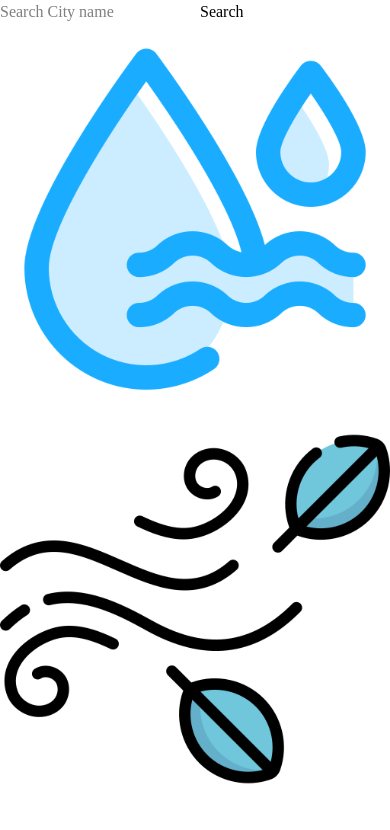
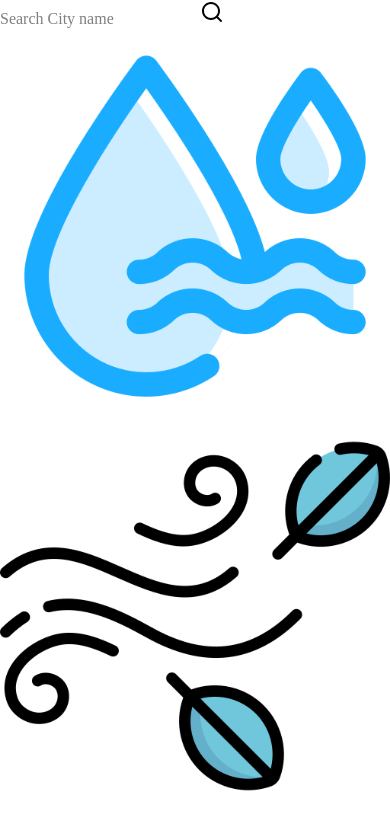
Before and after one commit to Jitendra-webdev75/WeatherApp, a React (Vite) app: page / in a window 390 px wide. Shown: the top 830 px of the page. Built offline with nearby package versions, Linux system fonts and the light colour scheme.

Commit message:
making it responsive

```diff
--- a/package.json
+++ b/package.json
@@ -10,6 +10,7 @@
     "preview": "vite preview"
   },
   "dependencies": {
+    "@remixicon/react": "^4.9.0",
     "@vitejs/plugin-react": "^6.0.1",
     "react": "^19.2.4",
     "react-dom": "^19.2.4",
--- a/src/App.jsx
+++ b/src/App.jsx
@@ -2,6 +2,7 @@ import { useState } from "react";
 import Cards from "./component/Cards.jsx";
 import humidity from "../src/assets/humidity.png";
 import wind from "../src/assets/wind.png";
+import { RiSearchLine } from "@remixicon/react";
 
 function App() {
   const [value, setValue] = useState("");
@@ -10,8 +11,13 @@ function App() {
   const [humd, setHumd] = useState("");
   const [windM, setWindM] = useState("");
   const [isOn, setIson] = useState("");
+  const [cond, setCond] = useState(false);
 
   const getData = async () => {
+    if (value.trim() == "") {
+      alert("🤡 Enter city name");
+      return;
+    }
     const apiKey = "c87452cfea264e3c9f4161806261703";
     const url = `https://api.weatherapi.com/v1/current.json?key=${apiKey}&q=${value}`;
     const response = await fetch(url);
@@ -22,6 +28,7 @@ function App() {
     setLoc(`${result.location.name}`);
     setHumd(`${result.current.humidity}`);
     setWindM(`${result.current.wind_kph}Kph`);
+    setCond(true);
 
     imgHandler(code);
   };
@@ -47,47 +54,99 @@ function App() {
   };
   return (
     <>
-      <div className="main h-[100vh] w-[100vw] flex  justify-center items-center bg-zinc-800">
+      <div
+        className="main h-[100vh] w-[100vw] flex  justify-center items-center bg-zinc-800
+      "
+      >
         <div
-          className="contentBox  h-[70vh] w-[33vw] bg-emerald-500 rounded-2xl
-          p-10"
+          className="contentBox  h-[70vh] w-[33vw]    backdrop:blur-md  rounded-2xl
+          p-10  bg-gradient-to-tr from-zinc-650 via-emerald-750 to-teal-600
+          ring-1 ring-cyan-200 shadow-md shadow-cyan-200
+          sm:h-[70vh] sm:w-[70vw]
+          md:h-[60vh] md:w-[75vw]
+          lg:h-[67vh] lg:w-[60vw]
+          xl:h-[67vh] xl:w-[40vw]
+"
         >
           <div className="searchBar flex items-center ">
             <input
-              onChange={(e) => setValue(e.target.value)}
+              onChange={(e) => {
+                if (e.target.value == "delhi") {
+                  setValue(`${e.target.value},in`);
+                } else {
+                  setValue(e.target.value);
+                }
+              }}
               type="text"
               placeholder="Search City name"
               className="h-[8vh] w-[32vw] bg-amber-100 p-2 text-2xl outline-0
-              rounded-l-xl"
+              rounded-l-xl
+              sm:h-[8vh] sm:w-[48vw] sm:text-3xl sm:p-4
+              md:h-[8vh] md:w-[52vw] md:p-3 md:text-4xl
+              lg:h-[10vh] lg:w-[52vw] lg:p-3 lg:text-5xl
+              xl:h-[10vh] xl:w-[45vw] xl:p-3 xl:text-3xl"
             />
             <button
               onClick={getData}
-              className="h-[8vh] w-[11vw] bg-blue-800 text-white rounded-r-2xl
-              active:scale-95"
+              className="h-[8vh] w-[8vw] flex justify-center items-center  text-white rounded-r-2xl shadow-sm shadow-black
+              active:scale-95 bg-gradient-to-br from-slate-700 via-[#06102a] to-[#020617]
+              hover::bg-gradient-to-br hover:from-cyan-700 hover:via-[#3354a9] hover:to-[#05091b] hover:text-[#000]
+
+              sm:h-[8vh] sm:w-[10vw]
+              md:h-[8vh] md:w-[12vw]
+              lg:h-[10vh] lg:w-[10vw] "
             >
-              Search
+              <RiSearchLine />
             </button>
           </div>
 
-          <div className="weathDetail flex items-center gap-2 pt-10   ">
+          <div
+            className="weathDetail flex items-center gap-2 pt-10
+          sm:h-[37vh] sm:[40vw] sm:flex sm:flex-col-reverse  sm:items-center sm:pt-8
+          md:h-[27vh] md:[42vw] md:flex  md:flex-row md:items-center md:p-10
+          lg:h-[30vh] lg:[54vw] lg:flex lg:items-center lg:p-10  "
+          >
             <div className="weatHead flex flex-col gap-5  p-1">
-              <h1 className="text-6xl  text-amber-50">{temp}</h1>
-              <h2 className="text-4xl  text-amber-50">{loc}</h2>
+              <h1
+                className="text-6xl  text-amber-50
+              sm:text-[4rem] md:text-[5rem] lg:text-[6rem] xl:text-[4rem]"
+              >
+                {temp}
+              </h1>
+              <h2
+                className="text-4xl  text-amber-50
+              sm:text-[3rem] md:text-[4rem] lg:text-[4rem] xl:text-[3rem]"
+              >
+                {loc}
+              </h2>
             </div>
-            <div className="images h-[26vh] w-[50vw]  object-contain ">
+            <div
+              className="images h-[26vh] w-[50vw]  object-contain
+            "
+            >
               {isOn && (
                 <img
                   src={`./src/assets/${isOn}.png`}
                   className="h-[26vh] w-[17vw]
-                  "
+                    sm:h-[27vh] sm:w-[60vw]
+                    md:h-[26vh] md:w-[39vw]
+                    lg:h-[30vh] lg:w-[40vw]
+                    xl:h-[30vh] xl:w-[20vw]"
                 />
               )}
             </div>
           </div>
-          <div className="cardDiv flex gap-6 pt-7">
-            <Cards value={humd} icon={humidity} />
-            <Cards value={windM} icon={wind} />
-          </div>
+          {cond ? (
+            <div className="cardDiv flex block gap-6 pt-7">
+              <Cards value={humd} icon={humidity} />
+              <Cards value={windM} icon={wind} />
+            </div>
+          ) : (
+            <div className="cardDiv flex hidden  gap-6 pt-7">
+              <Cards value={humd} icon={humidity} labelVal={"Humidity"} />
+              <Cards value={windM} icon={wind} labelVal={"Wind"} />
+            </div>
+          )}
         </div>
       </div>
     </>
--- a/src/component/Cards.jsx
+++ b/src/component/Cards.jsx
@@ -1,11 +1,27 @@
-function Cards({ value, icon }) {
+function Cards({ value, icon, labelVal }) {
   return (
     <>
-      <div className="card h-[13vh] w-[13vw] flex items-center  justify-around bg-blue-400 gap-2 ">
+      <div
+        className="card h-[13vh] w-[13vw] flex items-center  justify-around bg-gradient-to-r from-blue-400  to-blue-600 gap-2
+        shadow-md shadow-amber-100 rounded-xl
+        hover::bg-gradient-to-r hover:from-red-400  hover:to-blue-600
+        sm:h-[10vh] sm:w-[30vw] sm:mt-2
+        md:h-[10vh] md:[14vw]
+        lg:h-[10vh] lg:[14vw] lg:mt-4
+        xl:h-[10vh] xl:[14vw] xl:mt-7"
+      >
         <div className="img h-12 w-12">
           <img src={icon} />
         </div>
-        <h1 className="text-2xl text-zinc-900">{value}</h1>
+        <h1
+          className="text-2xl text-white
+          sm:text-[2.2rem]
+          md:text-[3rem]
+          lg:text-[2.5rem]
+          xl:text-[2rem] "
+        >
+          {value}
+        </h1>
       </div>
     </>
   );
```
Also changed, not shown: 1 other file (tests, documents, lock files or other folders).
